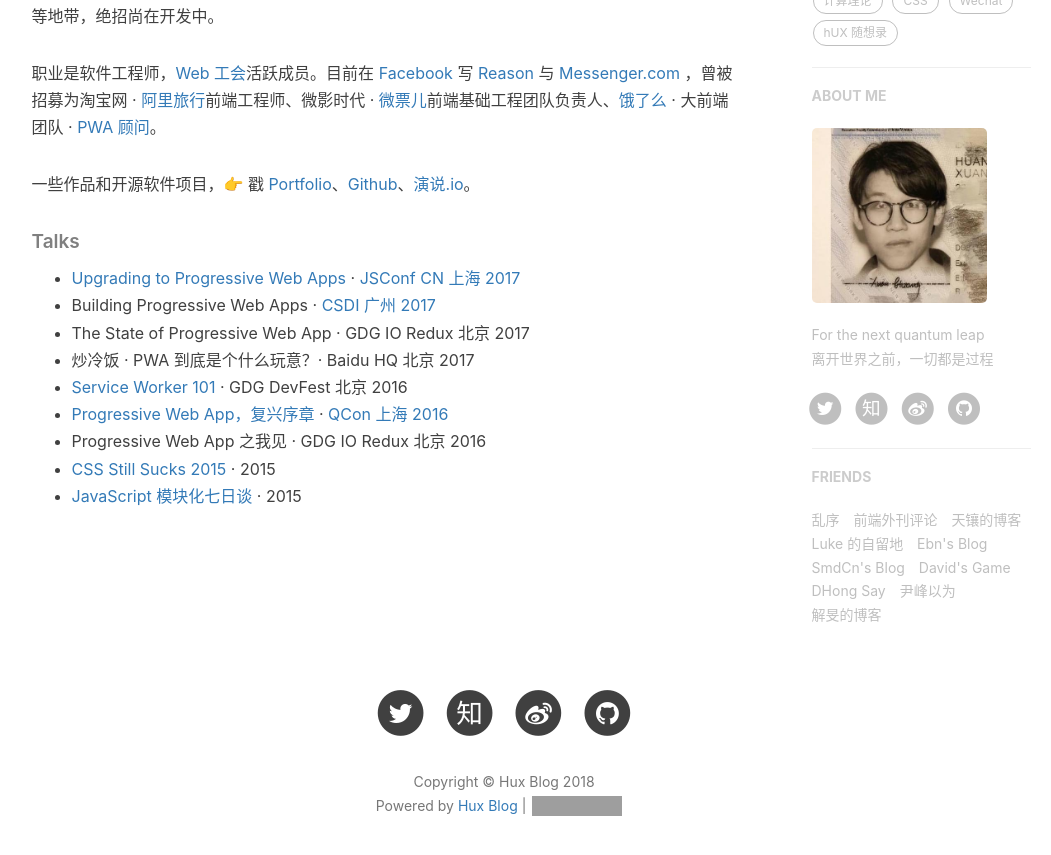
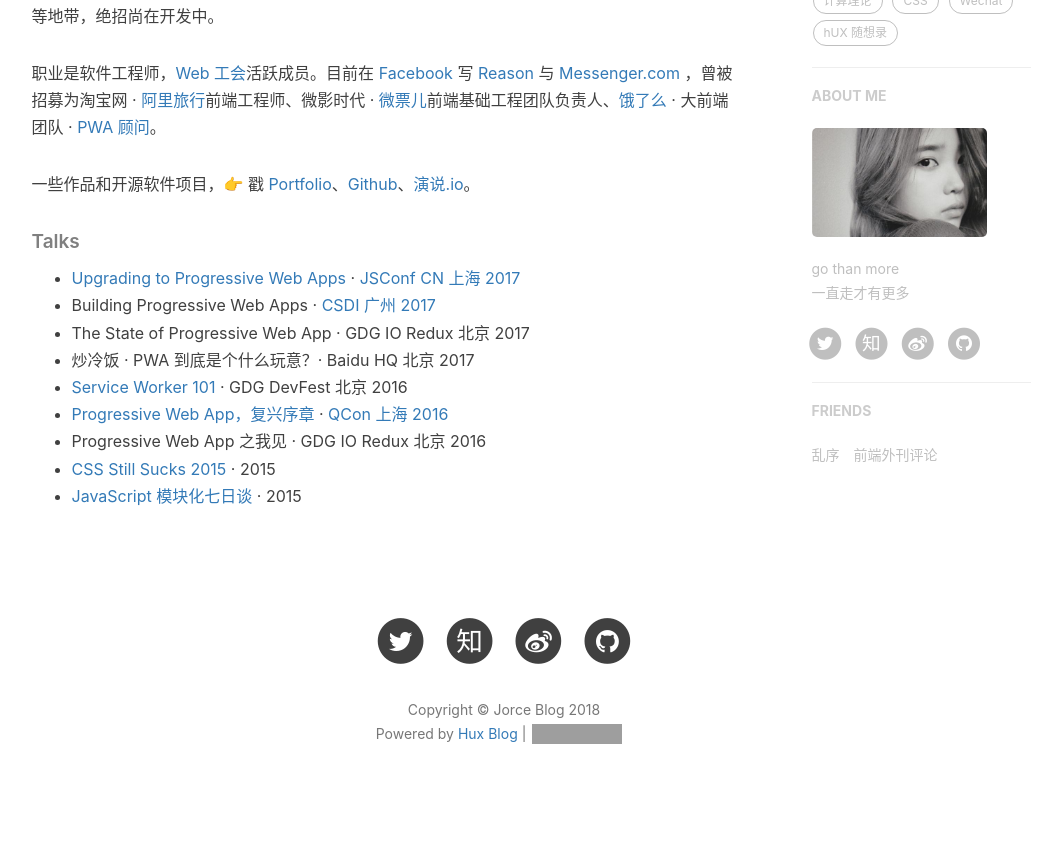
Before and after one commit to Jorce-Li/Jorce-Li.github.io, a Jekyll site: the page built from about.html, in a window 1280 px wide and 900 px high, scrolled down 627 px. Shown: the top 855 px of the window, without its empty margins (136-1187 px from the left). Built offline with Jekyll 4.4.1, drawn with Linux system fonts in a browser that asks for light colours; nearby versions of some CDN libraries; comment, search, counter and statistics services are not loaded; grey boxes are pictures that could not be loaded.

Commit message:
update username

```diff
--- a/CNAME
+++ b/CNAME
@@ -1 +1 @@
-huangxuan.me
+jorce.top
--- a/_config.yml
+++ b/_config.yml
@@ -1,10 +1,10 @@
 # Site settings
-title: Hux Blog
-SEOTitle: 黄玄的博客 | Hux Blog
-header-img: img/home-bg.jpg
-email: huxpro@gmail.com
-description: "关于程序与设计、黑客与画家 | 黄玄，Web & Mobile Lover，Software Engineer，UX Designer | 这里是 @Hux黄玄 的个人博客，与你一起发现更大的世界。"
-keyword: "黄玄, Hux黄玄, Hux, 鬼栈, huxpro, @huxpro, 黄玄的博客, Hux Blog, 博客, 个人网站, 互联网, Web, JavaScript, 前端, 设计"
+title: Jorce Blog
+SEOTitle: 李嘉杰的博客 | Jorce Blog
+header-img: img/iu1.jpg
+email: 17802926729@163.com
+description: ""
+keyword: ""
 url: "https://jorce-li.github.io"              # your host, for absolute URL
 baseurl: ""                             # for example, '/blog' if your blog hosted on 'host/blog'
 
@@ -13,11 +13,11 @@ future: true
 
 # SNS settings
 RSS: false
-weibo_username:     huxpro
-zhihu_username:     huxpro
-github_username:    huxpro
-twitter_username:   huxpro
-#facebook_username:  huxpro
+weibo_username:     jorce
+zhihu_username:     jorce
+github_username:    jorce
+twitter_username:   jorce
+#facebook_username:  jorce
 #linkedin_username:  firstname-lastname-idxxxx
 
 
@@ -59,7 +59,7 @@ kramdown:
 
 
 # Disqus settings
-disqus_username: hux
+disqus_username: jorce
 
 # Netease settings
 netease_comment: false
@@ -72,14 +72,14 @@ netease_comment: false
 
 # Google Analytics
 ga_track_id: 'UA-49627206-1'            # Format: UA-xxxxxx-xx
-ga_domain: huangxuan.me
+ga_domain: jorce.top
 
 
 
 # Sidebar settings
 sidebar: true                           # whether or not using Sidebar.
-sidebar-about-description: "For the next quantum leap<br>离开世界之前，一切都是过程"
-sidebar-avatar: /img/avatar-hux-ny.jpg      # use absolute URL, seeing it's used in both `/` and `/about/`
+sidebar-about-description: "go than more<br>一直走才有更多"
+sidebar-avatar: /img/iu1.jpg      # use absolute URL, seeing it's used in both `/` and `/about/`
 
 
 
@@ -111,29 +111,5 @@ friends: [
     },{
         title: "前端外刊评论",
         href: "http://qianduan.guru/"
-    },{
-        title: "天镶的博客",
-        href: "http://lingyu.wang/"
-    },{
-        title: "Luke 的自留地",
-        href: "http://hmqk1995.github.io"
-    },{
-        title: "Ebn's Blog",
-        href: "http://ebnbin.com/"
-    },{
-        title: "SmdCn's Blog",
-        href: "http://blog.smdcn.net"
-    },{
-        title: "David's Game",
-        href: "https://www.ruoyaowu.com/"
-    },{
-        title: "DHong Say",
-        href: "http://dhong.co"
-    },{
-        title: "尹峰以为",
-        href: "http://ingf.github.io/"
-    },{
-        title: "解旻的博客",
-        href: "http://xieminis.me/"
     }
 ]
--- a/about.html
+++ b/about.html
@@ -2,7 +2,7 @@
 layout: page
 title: "About"
 description: "你是我的梦想"
-header-img: "img/about-bg.jpg"
+header-img: "img/jessi3.gif"
 multilingual: true
 ---
 
--- a/index.html
+++ b/index.html
@@ -1,6 +1,6 @@
 ---
 layout: page
-description: "我干了什么 究竟拿了时间换了什么"
+description: "兴趣使然"
 ---
 
 {% for post in paginator.posts %}
--- a/portfolio/index.html
+++ b/portfolio/index.html
@@ -16,8 +16,8 @@ layout: default
 	<body>
 		<div class="container" style="margin:0;padding:0;width:100%;">
 			<header>
-				<img width="175" height="175" style="border-radius:50%;" src="/img/avatar-hux-ny.jpg">
-				<h1>Hux</h1>
+				<img width="175" height="175" style="border-radius:50%;" src="/img/iu1.jpg">
+				<h1>Jorce</h1>
 			</header>
 			<div class="main">
 				<ul class="cbp_tmtimeline">
```
Also changed, not shown: img/iu1.jpg (added), img/jess1.jpg (added), img/jessi2.jpg (added), 1 other file.
